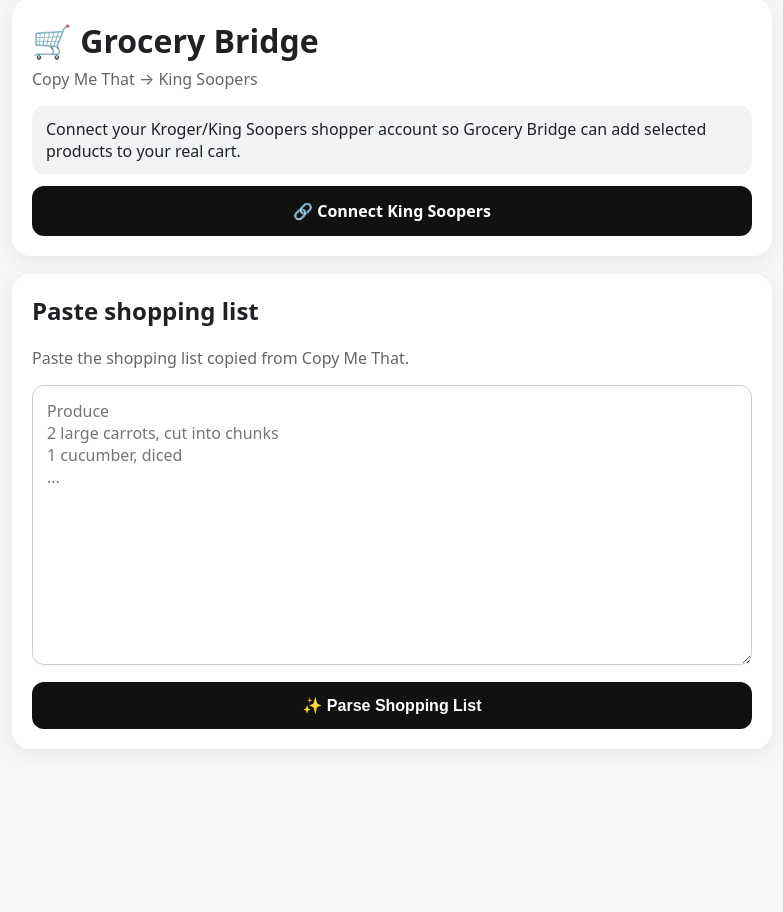
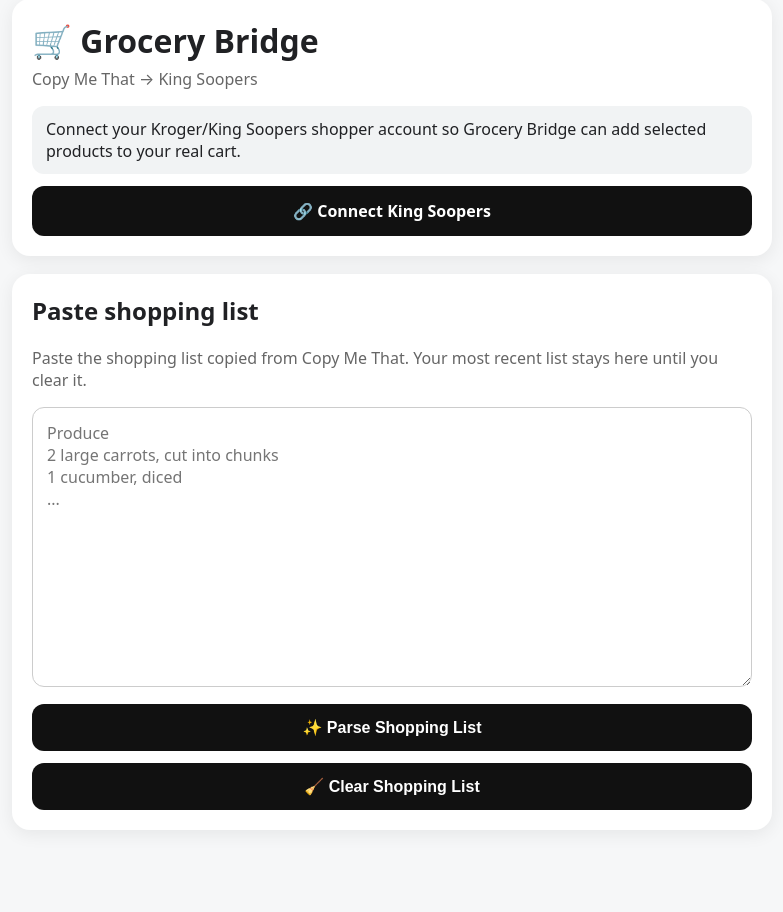
Before and after one commit to jbaron9393/Grocery-Bridge, a Flask app: page / in a window 1280 px wide. Shown: the part 25-937 px from the top of the page, without its empty margins (248-1031 px from the left). Before the commit the page ends 754 px from the top, so only its background shows below. Run offline with Flask 3, Linux system fonts and the light colour scheme.

Commit message:
Persist last shopping list and add clear button

```diff
--- a/templates/index.html
+++ b/templates/index.html
@@ -13,8 +13,9 @@
     .sub { color:#666; margin-top:0; }
     textarea { box-sizing:border-box; width:100%; min-height:280px; padding:14px; border:1px solid #ccc; border-radius:12px; font:inherit; resize:vertical; }
     button, .button { display:block; box-sizing:border-box; width:100%; border:0; border-radius:12px; padding:14px 18px; font-size:1rem; font-weight:700; cursor:pointer; background:#111; color:white; margin-top:12px; text-align:center; text-decoration:none; }
-    .button.secondary { background:#eee; color:#222; }
+    .button.secondary, button.secondary { background:#eee; color:#222; }
     .button.green, button.green { background:#16753b; }
+    .button.clear { background:#fff; color:#555; border:1px solid #ddd; }
     .status { padding:12px 14px; border-radius:12px; margin:12px 0; background:#f1f3f4; }
     .status.ok { background:#e8f5e9; }
     .status.error { background:#ffebee; }
@@ -52,10 +53,11 @@
 
   <div class="card">
     <h2>Paste shopping list</h2>
-    <p class="sub">Paste the shopping list copied from Copy Me That.</p>
-    <form method="post">
-      <textarea name="shopping_list" placeholder="Produce&#10;2 large carrots, cut into chunks&#10;1 cucumber, diced&#10;...">{{ text }}</textarea>
+    <p class="sub">Paste the shopping list copied from Copy Me That. Your most recent list stays here until you clear it.</p>
+    <form method="post" id="shopping-form">
+      <textarea id="shopping-list" name="shopping_list" placeholder="Produce&#10;2 large carrots, cut into chunks&#10;1 cucumber, diced&#10;...">{{ text }}</textarea>
       <button type="submit">✨ Parse Shopping List</button>
+      <button class="clear" type="button" id="clear-list">🧹 Clear Shopping List</button>
     </form>
   </div>
 
@@ -81,5 +83,37 @@
   </div>
   {% endif %}
 </main>
+
+<script>
+(function () {
+  const STORAGE_KEY = 'groceryBridgeLastShoppingList';
+  const textarea = document.getElementById('shopping-list');
+  const form = document.getElementById('shopping-form');
+  const clearButton = document.getElementById('clear-list');
+
+  // A freshly parsed server value wins. Otherwise restore the last list on this device.
+  if (textarea.value) {
+    localStorage.setItem(STORAGE_KEY, textarea.value);
+  } else {
+    const saved = localStorage.getItem(STORAGE_KEY);
+    if (saved) textarea.value = saved;
+  }
+
+  // Save continuously, so the list survives leaving for Kroger sign-in and coming back.
+  textarea.addEventListener('input', function () {
+    localStorage.setItem(STORAGE_KEY, textarea.value);
+  });
+
+  form.addEventListener('submit', function () {
+    localStorage.setItem(STORAGE_KEY, textarea.value);
+  });
+
+  clearButton.addEventListener('click', function () {
+    localStorage.removeItem(STORAGE_KEY);
+    textarea.value = '';
+    window.location.href = '/';
+  });
+})();
+</script>
 </body>
 </html>
```
